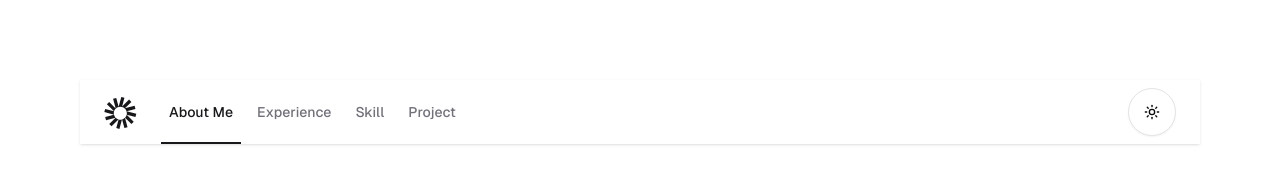
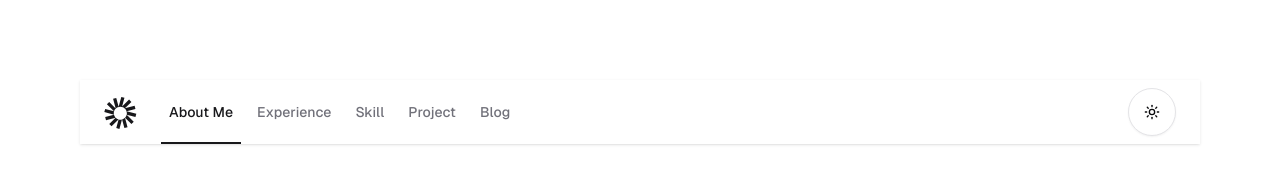
Before and after one commit to balinux/simple-portfolio, a Next.js app: page / in a window 1280 px wide. Shown: the top 174 px of the page. Built offline with nearby package versions, Linux system fonts and the light colour scheme.

Commit message:
add button resume

```diff
--- a/src/components/header.tsx
+++ b/src/components/header.tsx
@@ -11,6 +11,7 @@ import {
   PopoverContent,
   PopoverTrigger,
 } from "@/components/ui/popover"
+
 import ModeToggle from "./atoms/ToggleDarkMode"
 
 // Navigation links array to be used in both desktop and mobile menus
@@ -19,6 +20,7 @@ const navigationLinks = [
   { href: "#experience", label: "Experience" },
   { href: "#skill", label: "Skill" },
   { href: "#project", label: "Project" },
+  { href: "https://yhotie.com", label:"Blog"}
 ]
 
 export default function NavHeader() {
```
